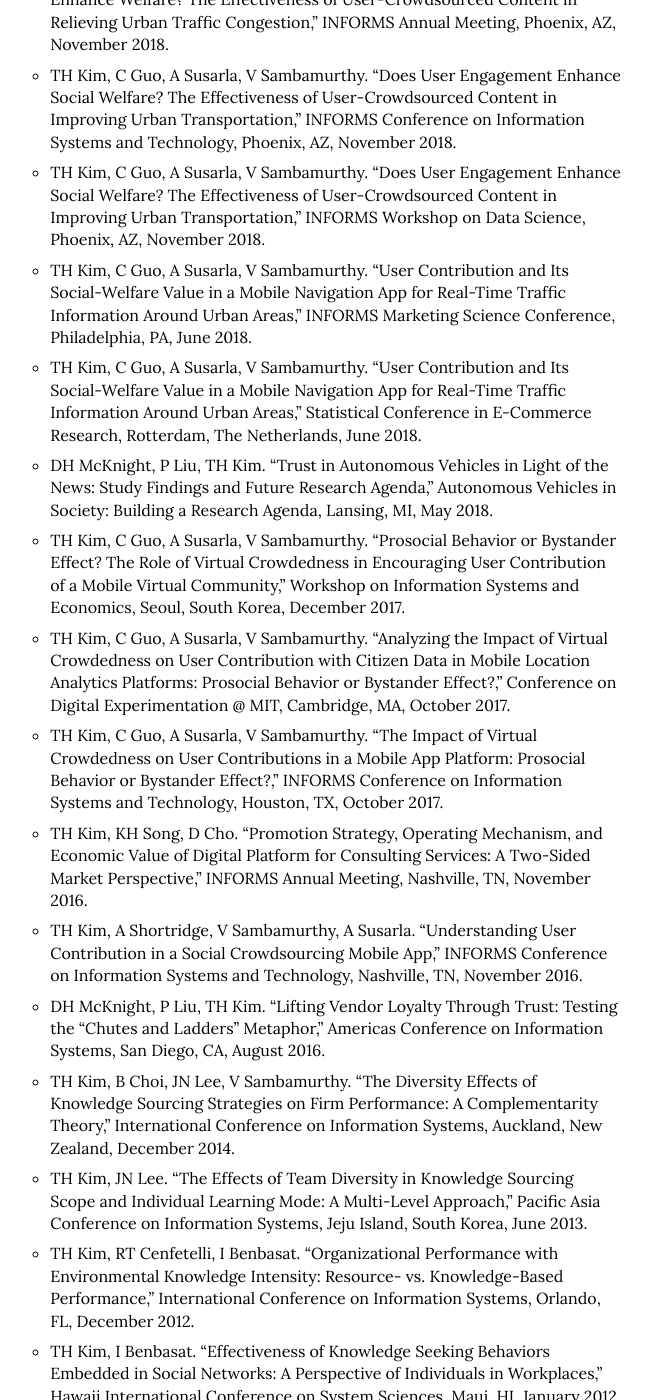
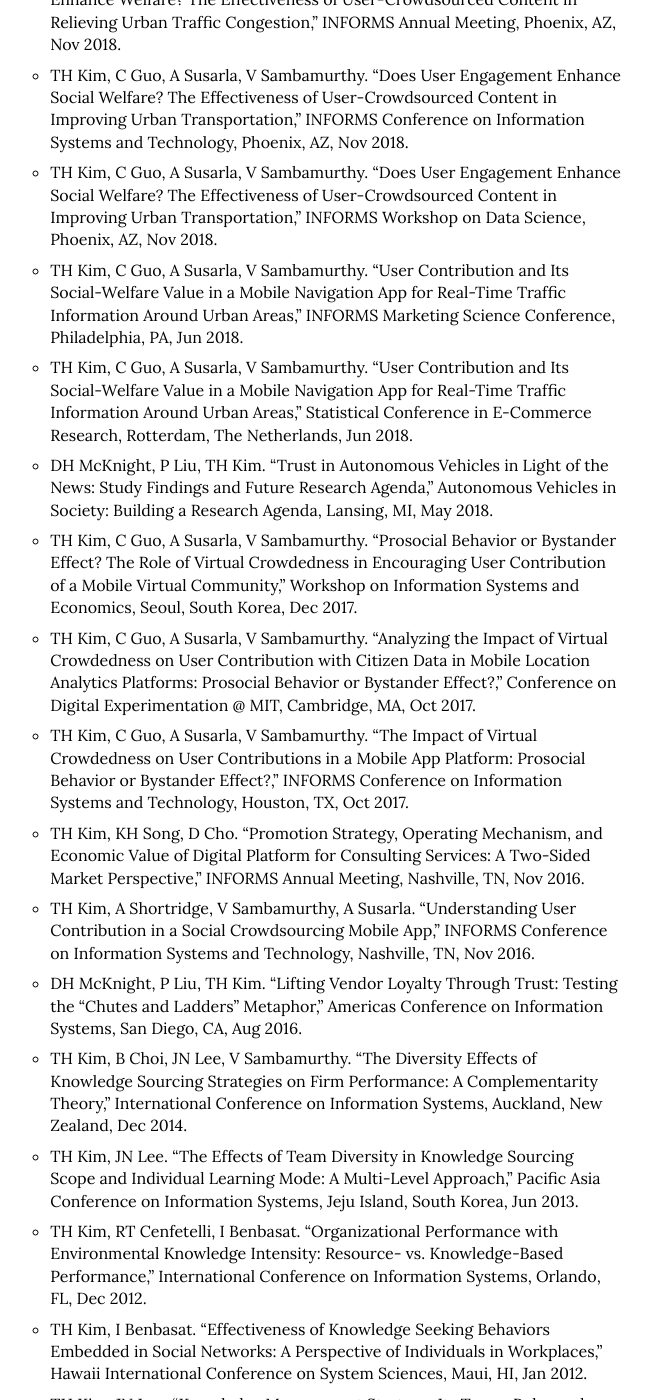
Before and after one commit to istaehun/taehun, a Jekyll site: the page built from index.html, in a window 1280 px wide and 1400 px high, scrolled down 1377 px. Shown: the whole window, without its empty margins (426-1078 px from the left). Built offline with Jekyll 4.4.1, drawn with Linux system fonts in a browser that asks for light colours; nearby versions of some CDN libraries; some of the changed text lies outside the part shown.

Commit message:
Update research.yml

```diff
--- a/_data/research.yml
+++ b/_data/research.yml
@@ -15,31 +15,31 @@
 -
   sub-title: Conference Proceedings & Presentations
   list:
-    - "TH Kim, C Guo, A Susarla, V Sambamurthy. “User Contribution and Its Social-Welfare Value in a Mobile Navigation App for Real-Time Traffic Information Around Urban Areas,” Workshop on Information Systems and Economics, San Francisco, CA, December 2018."
-    - "TH Kim, C Guo, V Sambamurthy. “Does Self-Interest Enhance Social Welfare? Effectiveness of User-Crowdsourced Content in a Mobile Navigation App,” International Conference on Information Systems, San Francisco, CA, December 2018."
-    - "TH Kim, C Guo, A Susarla, V Sambamurthy. “Does User Engagement Enhance Social Welfare? The Effectiveness of User-Crowdsourced Content in a Mobile Navigation App,” Annual Meeting of Decision Sciences Institute, Chicago, IL, November 2018."
-    - "TH Kim, C Guo, A Susarla, V Sambamurthy. “Does User Contribution Enhance Welfare? The Effectiveness of User-Crowdsourced Content in Relieving Urban Traffic Congestion,” INFORMS Annual Meeting, Phoenix, AZ, November 2018."
-    - "TH Kim, C Guo, A Susarla, V Sambamurthy. “Does User Engagement Enhance Social Welfare? The Effectiveness of User-Crowdsourced Content in Improving Urban Transportation,” INFORMS Conference on Information Systems and Technology, Phoenix, AZ, November 2018."
-    - "TH Kim, C Guo, A Susarla, V Sambamurthy. “Does User Engagement Enhance Social Welfare? The Effectiveness of User-Crowdsourced Content in Improving Urban Transportation,” INFORMS Workshop on Data Science, Phoenix, AZ, November 2018."
-    - "TH Kim, C Guo, A Susarla, V Sambamurthy. “User Contribution and Its Social-Welfare Value in a Mobile Navigation App for Real-Time Traffic Information Around Urban Areas,” INFORMS Marketing Science Conference, Philadelphia, PA, June 2018."
-    - "TH Kim, C Guo, A Susarla, V Sambamurthy. “User Contribution and Its Social-Welfare Value in a Mobile Navigation App for Real-Time Traffic Information Around Urban Areas,” Statistical Conference in E-Commerce Research, Rotterdam, The Netherlands, June 2018."
+    - "TH Kim, C Guo, A Susarla, V Sambamurthy. “User Contribution and Its Social-Welfare Value in a Mobile Navigation App for Real-Time Traffic Information Around Urban Areas,” Workshop on Information Systems and Economics, San Francisco, CA, Dec 2018."
+    - "TH Kim, C Guo, V Sambamurthy. “Does Self-Interest Enhance Social Welfare? Effectiveness of User-Crowdsourced Content in a Mobile Navigation App,” International Conference on Information Systems, San Francisco, CA, Dec 2018."
+    - "TH Kim, C Guo, A Susarla, V Sambamurthy. “Does User Engagement Enhance Social Welfare? The Effectiveness of User-Crowdsourced Content in a Mobile Navigation App,” Annual Meeting of Decision Sciences Institute, Chicago, IL, Nov 2018."
+    - "TH Kim, C Guo, A Susarla, V Sambamurthy. “Does User Contribution Enhance Welfare? The Effectiveness of User-Crowdsourced Content in Relieving Urban Traffic Congestion,” INFORMS Annual Meeting, Phoenix, AZ, Nov 2018."
+    - "TH Kim, C Guo, A Susarla, V Sambamurthy. “Does User Engagement Enhance Social Welfare? The Effectiveness of User-Crowdsourced Content in Improving Urban Transportation,” INFORMS Conference on Information Systems and Technology, Phoenix, AZ, Nov 2018."
+    - "TH Kim, C Guo, A Susarla, V Sambamurthy. “Does User Engagement Enhance Social Welfare? The Effectiveness of User-Crowdsourced Content in Improving Urban Transportation,” INFORMS Workshop on Data Science, Phoenix, AZ, Nov 2018."
+    - "TH Kim, C Guo, A Susarla, V Sambamurthy. “User Contribution and Its Social-Welfare Value in a Mobile Navigation App for Real-Time Traffic Information Around Urban Areas,” INFORMS Marketing Science Conference, Philadelphia, PA, Jun 2018."
+    - "TH Kim, C Guo, A Susarla, V Sambamurthy. “User Contribution and Its Social-Welfare Value in a Mobile Navigation App for Real-Time Traffic Information Around Urban Areas,” Statistical Conference in E-Commerce Research, Rotterdam, The Netherlands, Jun 2018."
     - "DH McKnight, P Liu, TH Kim. “Trust in Autonomous Vehicles in Light of the News: Study Findings and Future Research Agenda,” Autonomous Vehicles in Society: Building a Research Agenda, Lansing, MI, May 2018."
-    - "TH Kim, C Guo, A Susarla, V Sambamurthy. “Prosocial Behavior or Bystander Effect? The Role of Virtual Crowdedness in Encouraging User Contribution of a Mobile Virtual Community,” Workshop on Information Systems and Economics, Seoul, South Korea, December 2017."
-    - "TH Kim, C Guo, A Susarla, V Sambamurthy. “Analyzing the Impact of Virtual Crowdedness on User Contribution with Citizen Data in Mobile Location Analytics Platforms: Prosocial Behavior or Bystander Effect?,” Conference on Digital Experimentation @ MIT, Cambridge, MA, October 2017."
-    - "TH Kim, C Guo, A Susarla, V Sambamurthy. “The Impact of Virtual Crowdedness on User Contributions in a Mobile App Platform: Prosocial Behavior or Bystander Effect?,” INFORMS Conference on Information Systems and Technology, Houston, TX, October 2017."
-    - "TH Kim, KH Song, D Cho. “Promotion Strategy, Operating Mechanism, and Economic Value of Digital Platform for Consulting Services: A Two-Sided Market Perspective,” INFORMS Annual Meeting, Nashville, TN, November 2016."
-    - "TH Kim, A Shortridge, V Sambamurthy, A Susarla. “Understanding User Contribution in a Social Crowdsourcing Mobile App,” INFORMS Conference on Information Systems and Technology, Nashville, TN, November 2016."
-    - "DH McKnight, P Liu, TH Kim. “Lifting Vendor Loyalty Through Trust: Testing the “Chutes and Ladders” Metaphor,” Americas Conference on Information Systems, San Diego, CA, August 2016."
-    - "TH Kim, B Choi, JN Lee, V Sambamurthy. “The Diversity Effects of Knowledge Sourcing Strategies on Firm Performance: A Complementarity Theory,” International Conference on Information Systems, Auckland, New Zealand, December 2014."
-    - "TH Kim, JN Lee. “The Effects of Team Diversity in Knowledge Sourcing Scope and Individual Learning Mode: A Multi-Level Approach,” Pacific Asia Conference on Information Systems, Jeju Island, South Korea, June 2013."
-    - "TH Kim, RT Cenfetelli, I Benbasat. “Organizational Performance with Environmental Knowledge Intensity: Resource- vs. Knowledge-Based Performance,” International Conference on Information Systems, Orlando, FL, December 2012."
-    - "TH Kim, I Benbasat. “Effectiveness of Knowledge Seeking Behaviors Embedded in Social Networks: A Perspective of Individuals in Workplaces,” Hawaii International Conference on System Sciences, Maui, HI, January 2012."
-    - "TH Kim, JN Lee. “Knowledge Management Strategy: Its Types, Roles and Implications in Organizations,” Korea Society of Management Information Systems Fall Conference, Seoul, South Korea, November 2008."
+    - "TH Kim, C Guo, A Susarla, V Sambamurthy. “Prosocial Behavior or Bystander Effect? The Role of Virtual Crowdedness in Encouraging User Contribution of a Mobile Virtual Community,” Workshop on Information Systems and Economics, Seoul, South Korea, Dec 2017."
+    - "TH Kim, C Guo, A Susarla, V Sambamurthy. “Analyzing the Impact of Virtual Crowdedness on User Contribution with Citizen Data in Mobile Location Analytics Platforms: Prosocial Behavior or Bystander Effect?,” Conference on Digital Experimentation @ MIT, Cambridge, MA, Oct 2017."
+    - "TH Kim, C Guo, A Susarla, V Sambamurthy. “The Impact of Virtual Crowdedness on User Contributions in a Mobile App Platform: Prosocial Behavior or Bystander Effect?,” INFORMS Conference on Information Systems and Technology, Houston, TX, Oct 2017."
+    - "TH Kim, KH Song, D Cho. “Promotion Strategy, Operating Mechanism, and Economic Value of Digital Platform for Consulting Services: A Two-Sided Market Perspective,” INFORMS Annual Meeting, Nashville, TN, Nov 2016."
+    - "TH Kim, A Shortridge, V Sambamurthy, A Susarla. “Understanding User Contribution in a Social Crowdsourcing Mobile App,” INFORMS Conference on Information Systems and Technology, Nashville, TN, Nov 2016."
+    - "DH McKnight, P Liu, TH Kim. “Lifting Vendor Loyalty Through Trust: Testing the “Chutes and Ladders” Metaphor,” Americas Conference on Information Systems, San Diego, CA, Aug 2016."
+    - "TH Kim, B Choi, JN Lee, V Sambamurthy. “The Diversity Effects of Knowledge Sourcing Strategies on Firm Performance: A Complementarity Theory,” International Conference on Information Systems, Auckland, New Zealand, Dec 2014."
+    - "TH Kim, JN Lee. “The Effects of Team Diversity in Knowledge Sourcing Scope and Individual Learning Mode: A Multi-Level Approach,” Pacific Asia Conference on Information Systems, Jeju Island, South Korea, Jun 2013."
+    - "TH Kim, RT Cenfetelli, I Benbasat. “Organizational Performance with Environmental Knowledge Intensity: Resource- vs. Knowledge-Based Performance,” International Conference on Information Systems, Orlando, FL, Dec 2012."
+    - "TH Kim, I Benbasat. “Effectiveness of Knowledge Seeking Behaviors Embedded in Social Networks: A Perspective of Individuals in Workplaces,” Hawaii International Conference on System Sciences, Maui, HI, Jan 2012."
+    - "TH Kim, JN Lee. “Knowledge Management Strategy: Its Types, Roles and Implications in Organizations,” Korea Society of Management Information Systems Fall Conference, Seoul, South Korea, Nov 2008."
 -
   sub-title: Invited Research Presentations
   list:
     - "TH Kim. “User Engagement in Virtual Mobile Community,” Rising Stars Presentation, Baylor University, Waco, TX, May 2019."
-    - "TH Kim. “User Contribution and Its Social-Welfare Value in a Mobile Navigation App for Real-Time Traffic Information Around Urban Areas,” IS Research Symposium in Department of Management Information Systems, Korea University Business School, Korea University, Seoul, South Korea, June 2018."
-    - "A Shortridge, TH Kim. “Spatial Data Analytics: Why Should Geographers Care About Big Data?,” Geography Colloquium Series, Department of Geography and Planning, University of Toledo, Toledo, OH, September 2017."
-    - "DH McKnight, TH Kim. “Differentiating the Influence of Vicious- vs. Virtuous-Trust Change Cycles,” International Workshop: Distrust and Conflict Escalation in Organizations and Societies, Groningen, The Netherlands, January 2016."
-    - "TH Kim. “The Diversity Effects of Knowledge Sourcing Strategies on Firm Performance: A Complementarity Theory,” IS Workshop in Department of Accounting & Information Systems, Broad College of Business, Michigan State University, East Lansing, MI, November 2014."
+    - "TH Kim. “User Contribution and Its Social-Welfare Value in a Mobile Navigation App for Real-Time Traffic Information Around Urban Areas,” IS Research Symposium in Department of Management Information Systems, Korea University Business School, Korea University, Seoul, South Korea, Jun 2018."
+    - "A Shortridge, TH Kim. “Spatial Data Analytics: Why Should Geographers Care About Big Data?,” Geography Colloquium Series, Department of Geography and Planning, University of Toledo, Toledo, OH, Sep 2017."
+    - "DH McKnight, TH Kim. “Differentiating the Influence of Vicious- vs. Virtuous-Trust Change Cycles,” International Workshop: Distrust and Conflict Escalation in Organizations and Societies, Groningen, The Netherlands, Jan 2016."
+    - "TH Kim. “The Diversity Effects of Knowledge Sourcing Strategies on Firm Performance: A Complementarity Theory,” IS Workshop in Department of Accounting & Information Systems, Broad College of Business, Michigan State University, East Lansing, MI, Nov 2014."
```
